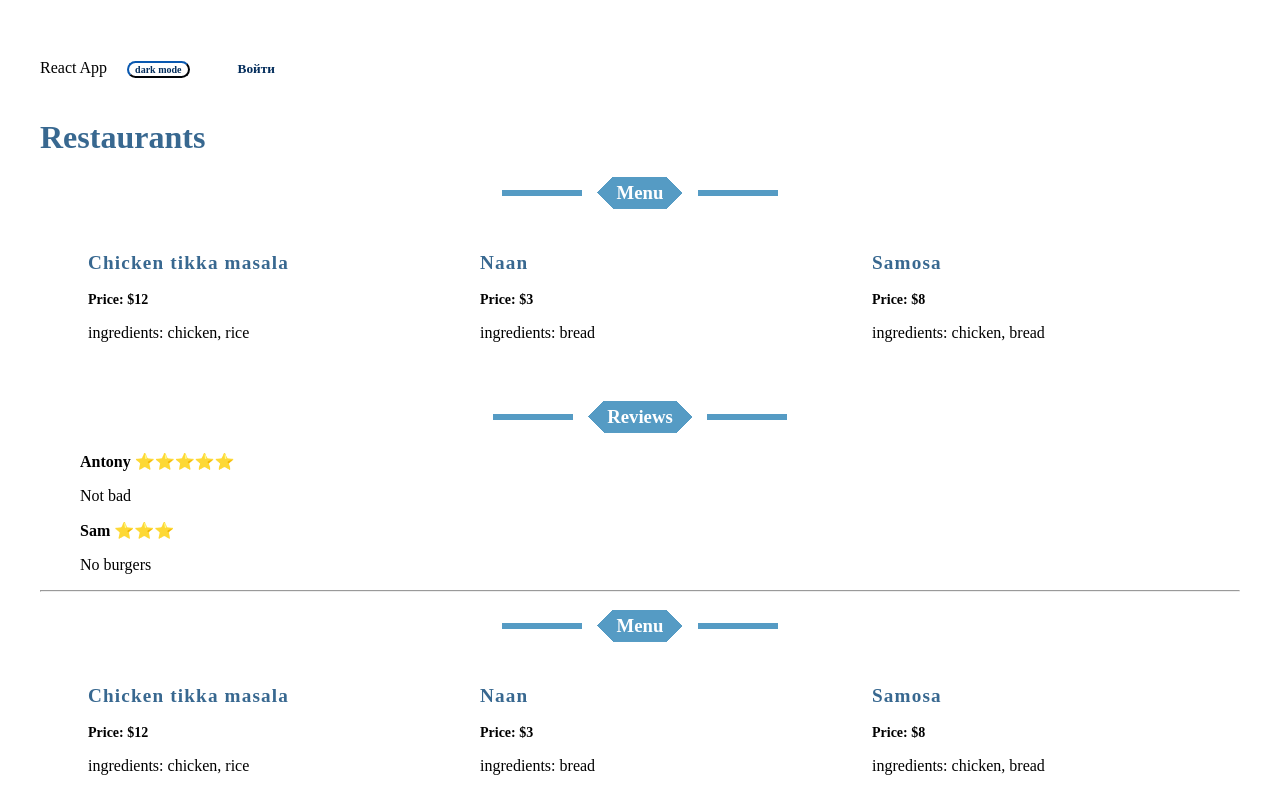
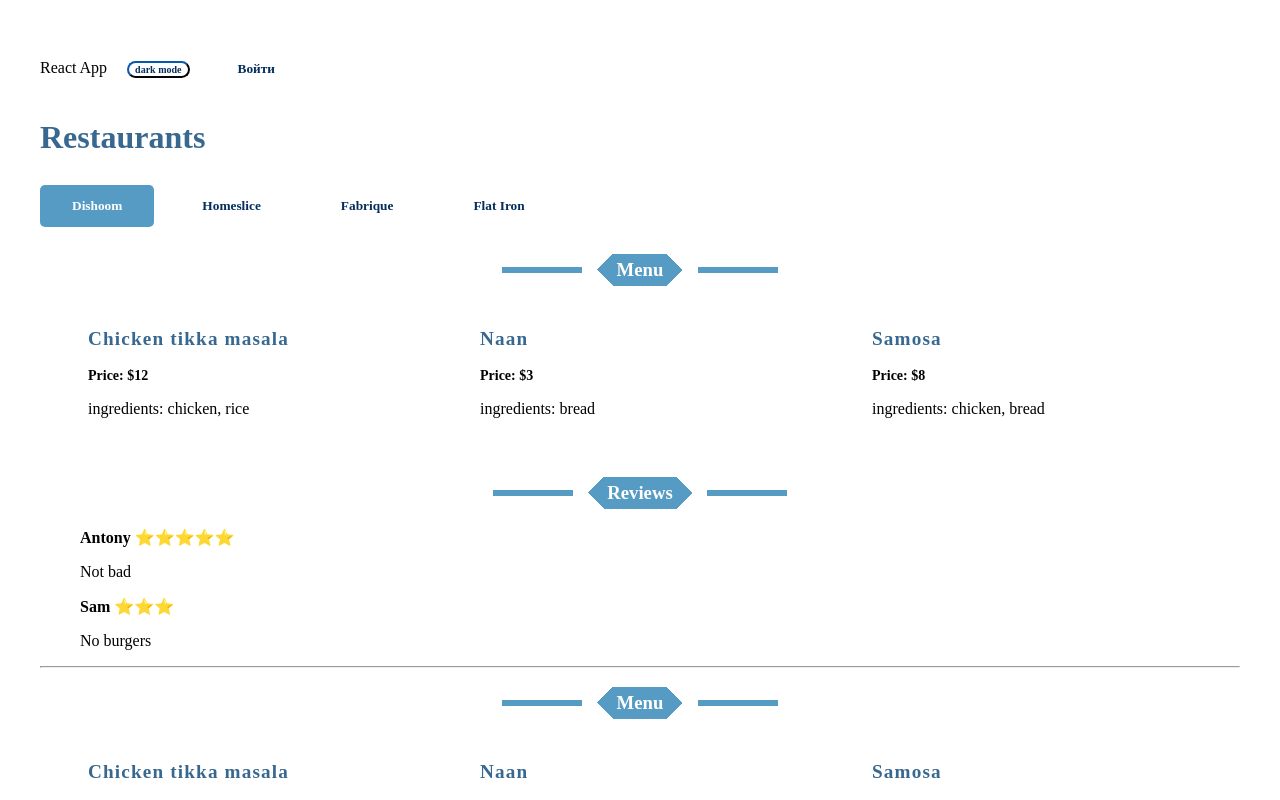
Before and after one commit to alsouyamilova/ReactCourse, a React (Vite) app: page / in a window 1280 px wide. Shown: the top 800 px of the page. Built offline with nearby package versions, Linux system fonts and the light colour scheme.

Commit message:
ReataurantTab component fixed

```diff
--- a/src/components/app/App.jsx
+++ b/src/components/app/App.jsx
@@ -15,6 +15,7 @@ export const App = ({ title }) => {
   const [activeRestaurantId, setaActiveRestaurantId] = useState(
     restaurantIds[0]
   );
+  console.log(restaurantIds)
 
   return (
     <ThemeContextProvider>
@@ -25,6 +26,7 @@ export const App = ({ title }) => {
             {restaurantIds.map((id) => (
               <RestaurantTab
                 key={id}
+                id = {id}
                 isActive={activeRestaurantId == id}
                 onClick={() => {
                   setaActiveRestaurantId(id);
--- a/src/components/restaurantTab/restaurantTab.jsx
+++ b/src/components/restaurantTab/restaurantTab.jsx
@@ -9,5 +9,9 @@ export const RestaurantTab = ({ id, onClick, isActive }) => {
     return null;
   }
 
-  return <Button onClick={onClick} isActive={isActive}>{restaurant.name}</Button>;
+  return (
+    <Button onClick={onClick} isActive={isActive}>
+      {restaurant.name}
+    </Button>
+  );
 };
--- a/src/redux/store.js
+++ b/src/redux/store.js
@@ -4,7 +4,6 @@ import { cartSlice } from "./uiCart";
 import { dishSlice } from "./dishes";
 import { reviewSlice } from "./reviews";
 import { userSlice } from "./users";
-// import { cartSlice } from "./ui/cart";
 
 export const store = configureStore({
   reducer: {
```
Also changed, not shown: src/components/menu/Menu.jsx (+1 -6 lines).
